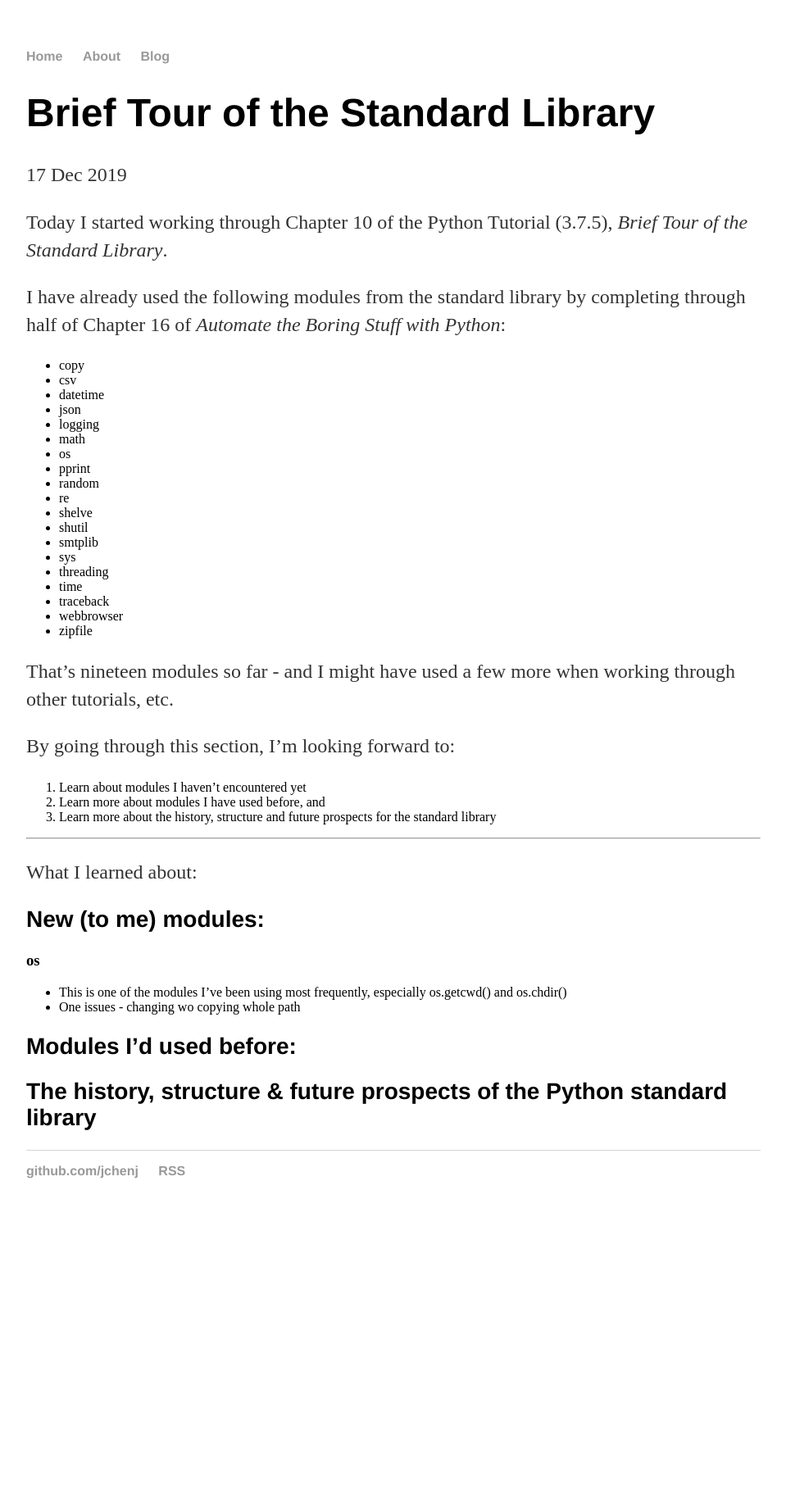
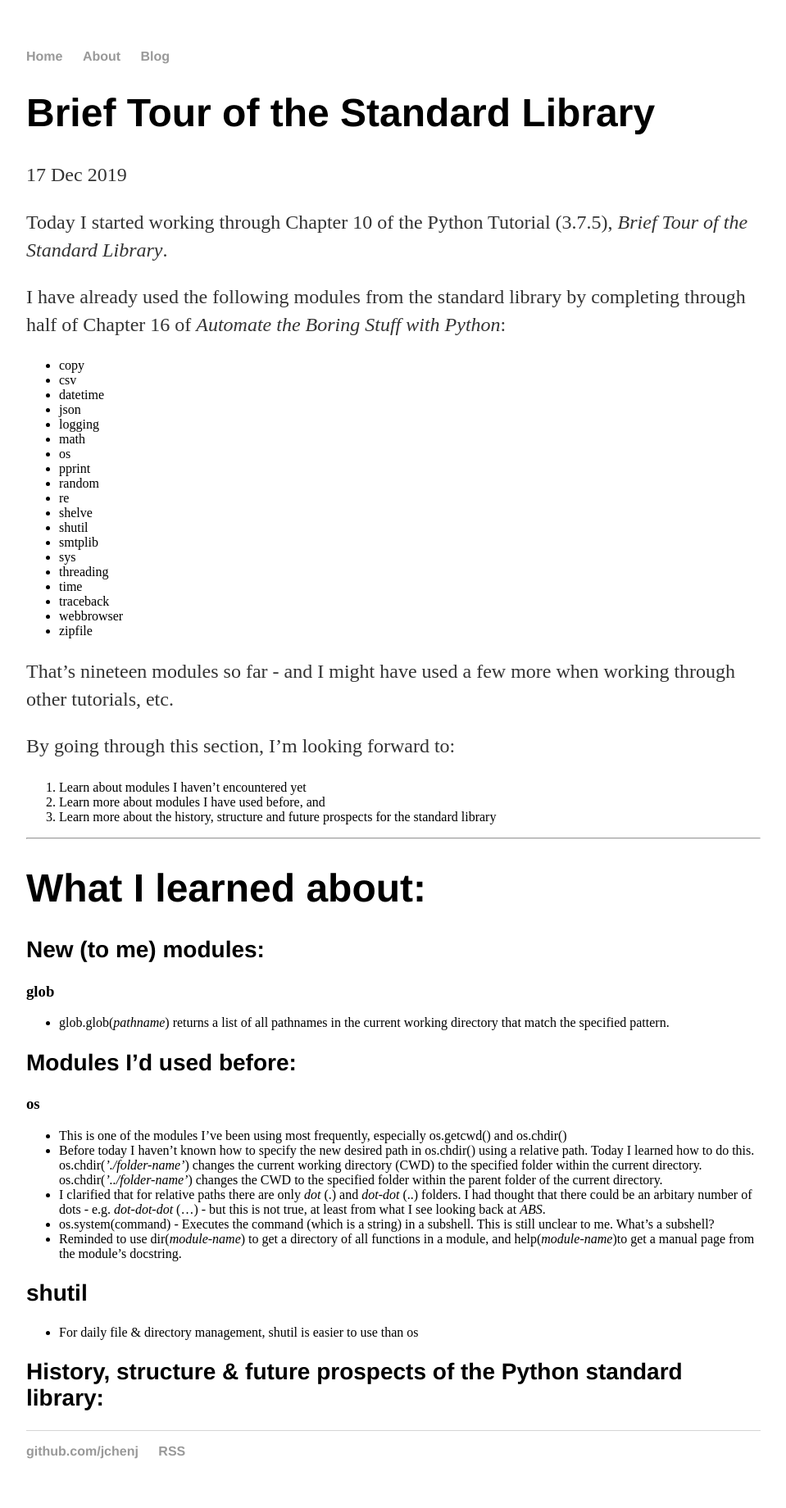
Before and after one commit to jchenj/jchenj.github.io, a Jekyll site: the page built from _posts/2019-12-17-brief-tour-python-standard-library.md, in a window 1280 px wide. Shown: the whole page at 82% size, without its empty margins (160-1119 px from the left). Built offline with Jekyll 4.4.1, drawn with Linux system fonts in a browser that asks for light colours; before the commit the page ends 1498 px from its top, so only the background shows below that.

Commit message:
Update 2019-12-17-brief-tour-python-standard-library.md

```diff
--- a/_posts/2019-12-17-brief-tour-python-standard-library.md
+++ b/_posts/2019-12-17-brief-tour-python-standard-library.md
@@ -41,15 +41,24 @@ By going through this section, I'm looking forward to:
 2. Learn more about modules I have used before, and
 3. Learn more about the history, structure and future prospects for the standard library
 
+
 ---
-What I learned about:
+# What I learned about:
 
 ## New (to me) modules:
+### glob
+* glob.glob(*pathname*) returns a list of all pathnames in the current working directory that match the specified pattern.
 
+## Modules I'd used before:
 ### os
 * This is one of the modules I've been using most frequently, especially os.getcwd() and os.chdir()
-* One issues - changing wo copying whole path
+* Before today I haven't known how to specify the new desired path in os.chdir() using a relative path. Today I learned how to do this. os.chdir(*'./folder-name'*) changes the current working directory (CWD) to the specified folder within the current directory. os.chdir(*'../folder-name'*) changes the CWD to the specified folder within the parent folder of the current directory.
+* I clarified that for relative paths there are only *dot* (.) and *dot-dot* (..) folders. I had thought that there could be an arbitary number of dots - e.g. *dot-dot-dot* (...) - but this is not true, at least from what I see looking back at *ABS*.
+* os.system(command) - Executes the command (which is a string) in a subshell. This is still unclear to me. What's a subshell?
+* Reminded to use dir(*module-name*) to get a directory of all functions in a module, and help(*module-name*)to get a manual page from the module's docstring.
 
-## Modules I'd used before:
 
-## The history, structure & future prospects of the Python standard library
+## shutil
+* For daily file & directory management, shutil is easier to use than os
+
+## History, structure & future prospects of the Python standard library:
```
